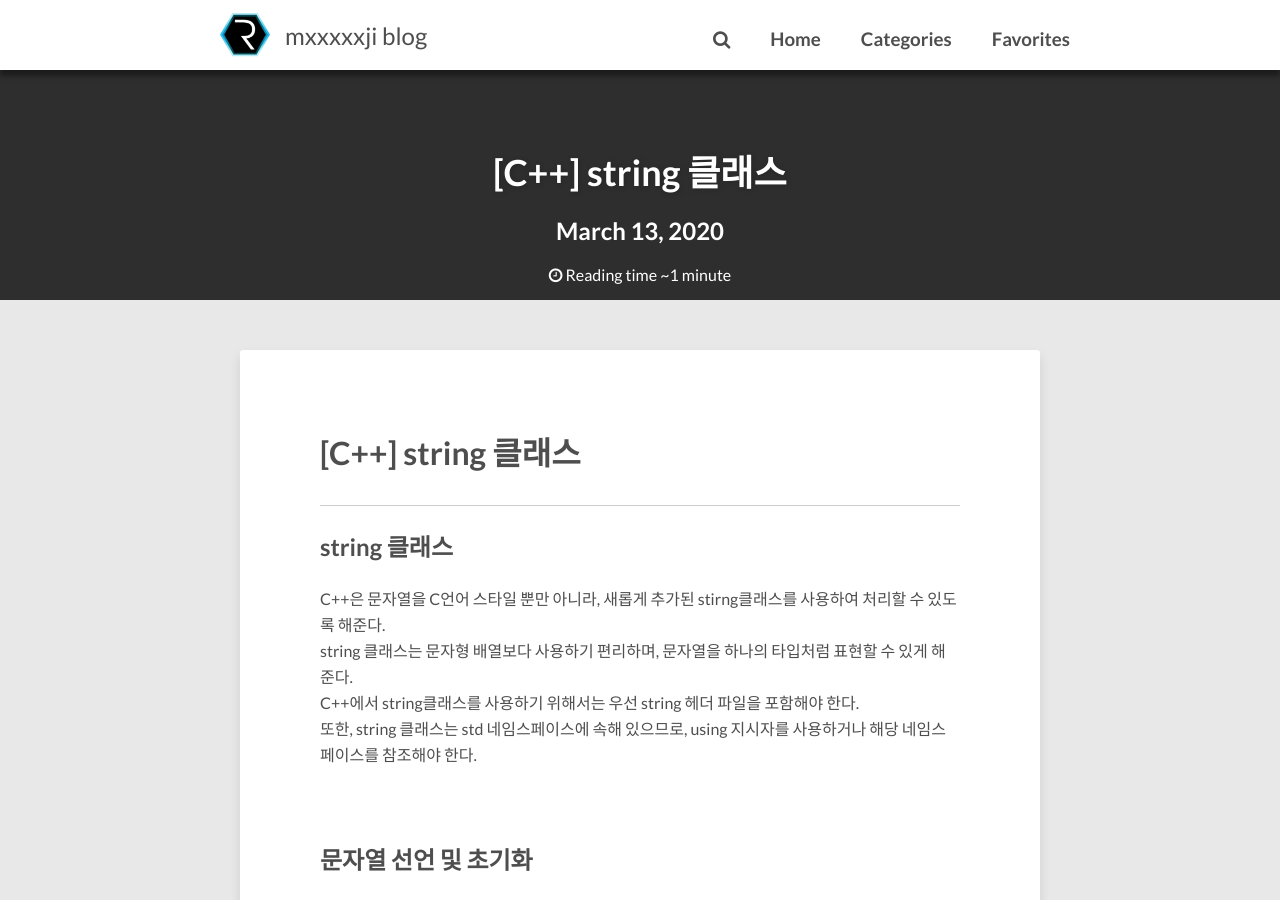
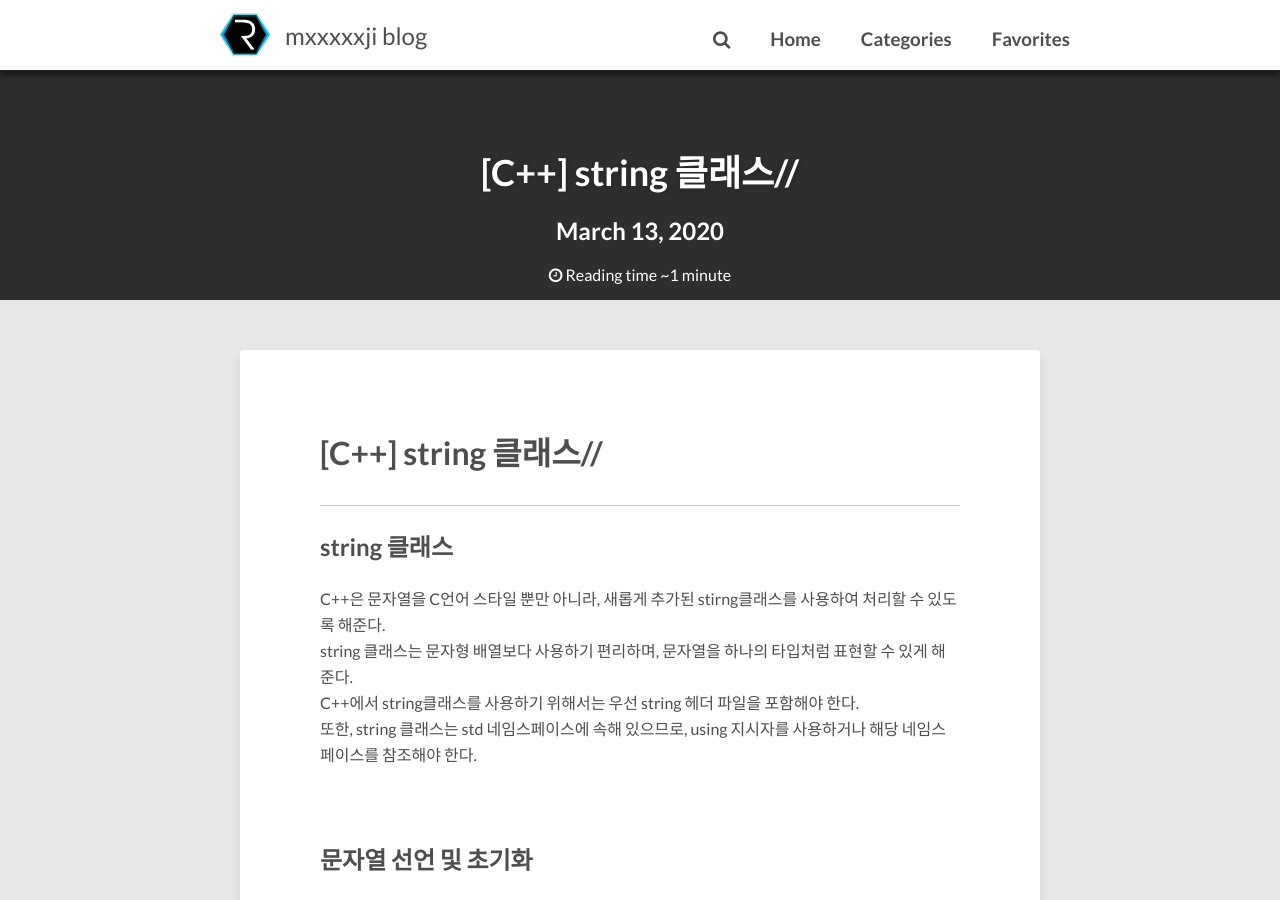
Before and after one commit to mxxxxxji/Mxxxxxji.github.io, a Jekyll site: the page built from _posts/2020-03-13-C++-14.cstring-post.md, in a window 1280 px wide and 900 px high. Built offline with Jekyll 4.4.1, drawn with Linux system fonts in a browser that asks for light colours; nearby versions of some CDN libraries; some web fonts are replaced; comment, search, counter and statistics services are not loaded.

```diff
--- a/_posts/2020-03-13-C++-14.cstring-post.md
+++ b/_posts/2020-03-13-C++-14.cstring-post.md
@@ -1,6 +1,6 @@
 ---
 layout: post
-title: "[C++] string 클래스"
+title: "[C++] string 클래스//"
 description: "Demo post displaying the various ways of highlighting code in Markdown."
 tags: [C++]
 categories: [C++]
```
